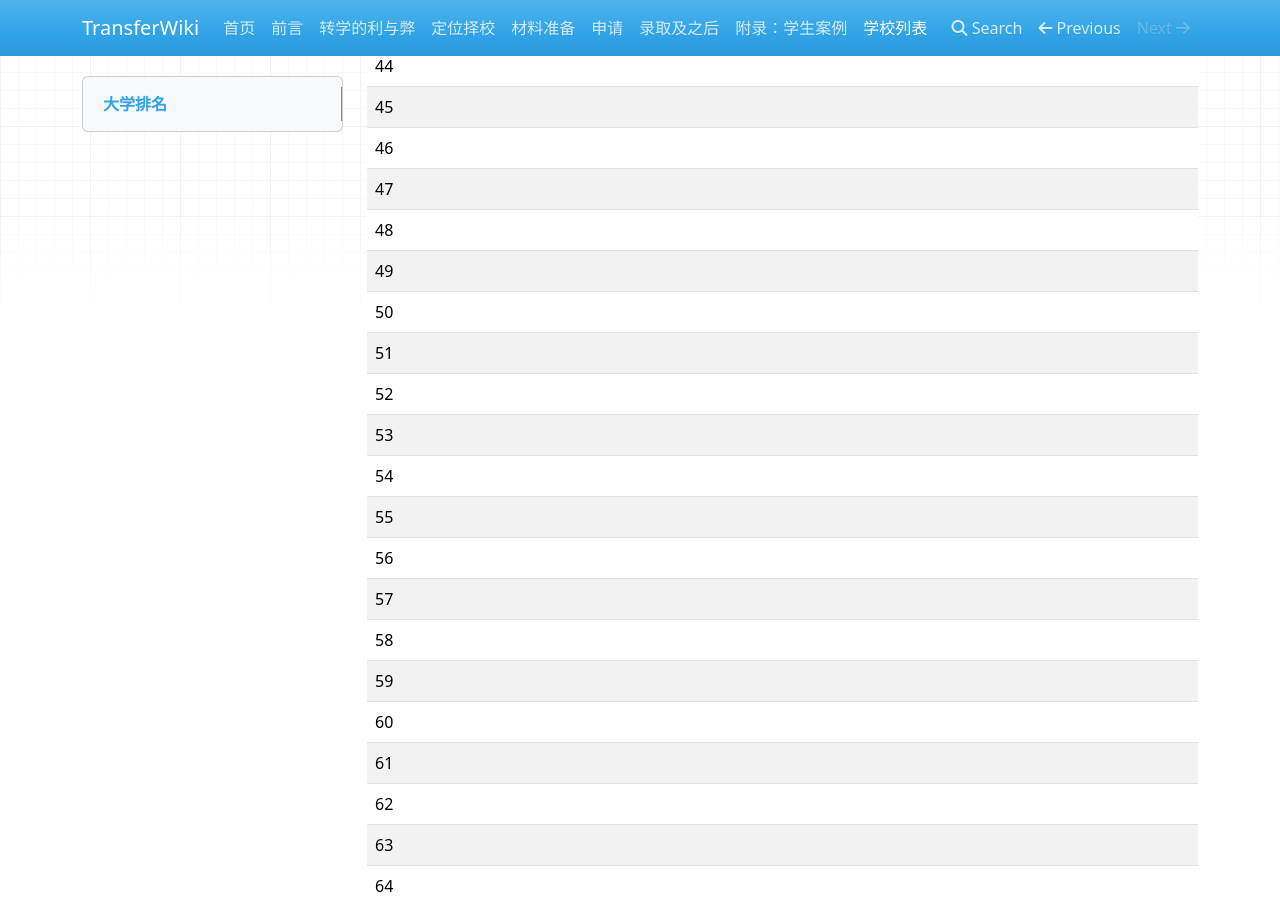
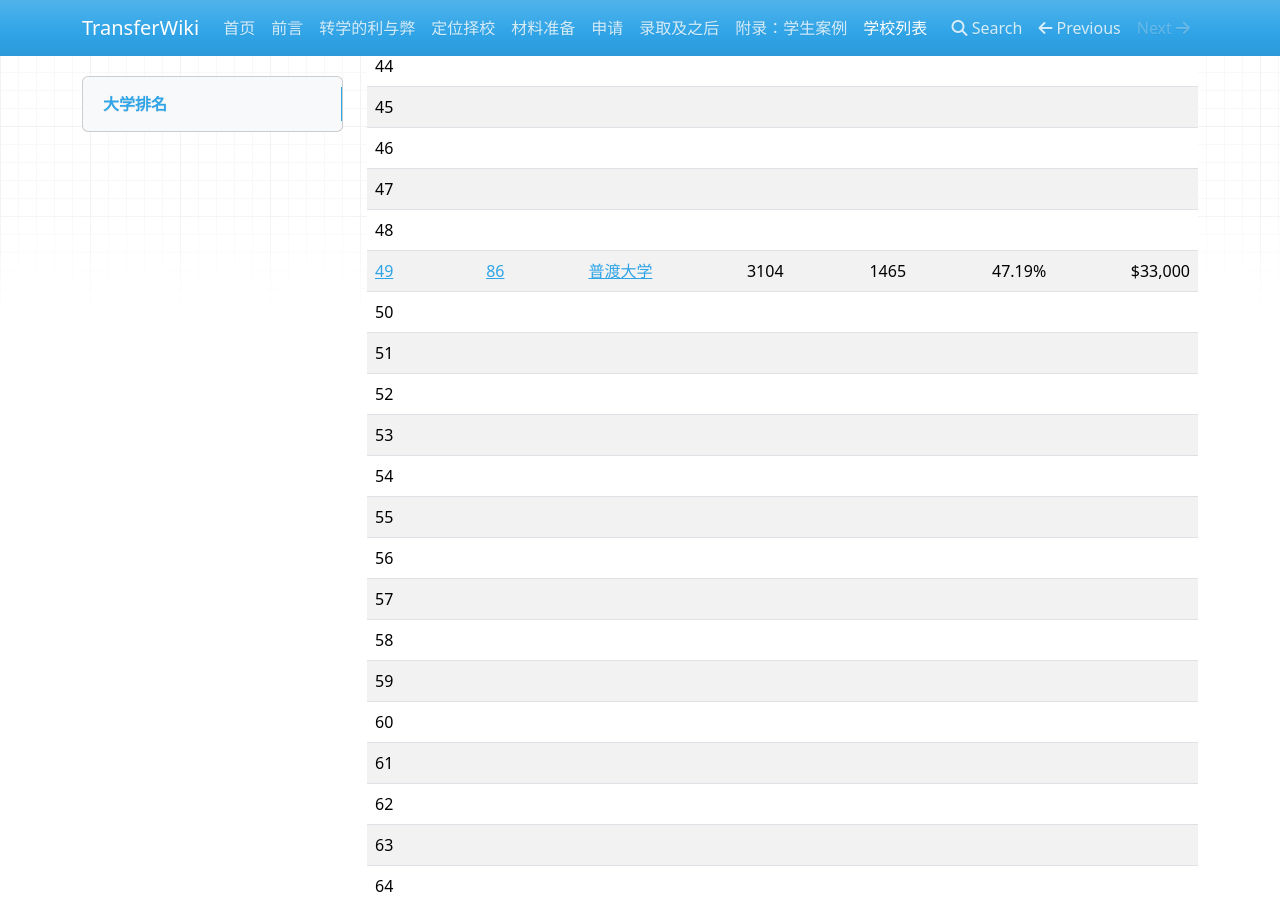
Before and after one commit to SihanXU/TransferWiki, an MkDocs documentation site: the page built from docs/school_list.md, in a window 1280 px wide and 900 px high, scrolled down 1964 px. Built offline with MkDocs 1.6.1, drawn with Linux system fonts in a browser that asks for light colours; nearby versions of some CDN libraries.

Commit message:
Update school_list.md

```diff
--- a/docs/school_list.md
+++ b/docs/school_list.md
@@ -50,7 +50,7 @@
 | 46 |   |   |   |   |   |   |
 | 47 |   |   |   |   |   |   |
 | 48 |   |   |   |   |   |   |
-| 49 |   |   |   |   |   |   |
+| [49](https://www.usnews.com/best-colleges/purdue-university-west-lafayette-1825) | [86](https://www.shanghairanking.com/institution/purdue-university-west-lafayette)  | [ 普渡大学](/schools/purdue)  | 3104  | 1465  | 47.19% |  $33,000 |
 | 50 |   |   |   |   |   |   |
 | 51 |   |   |   |   |   |   |
 | 52 |   |   |   |   |   |   |
```
